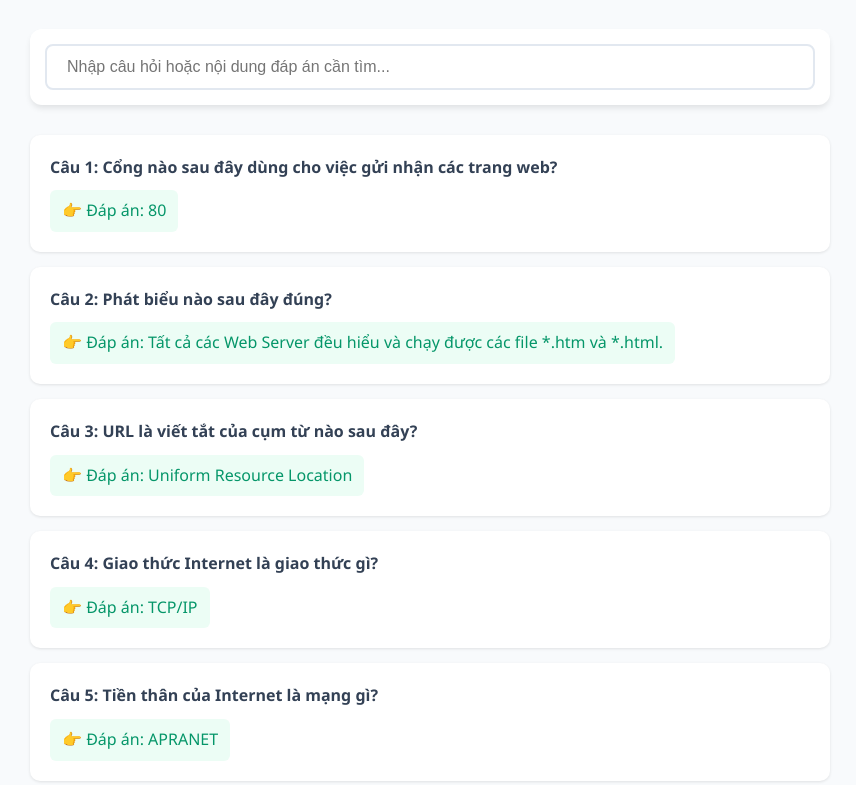
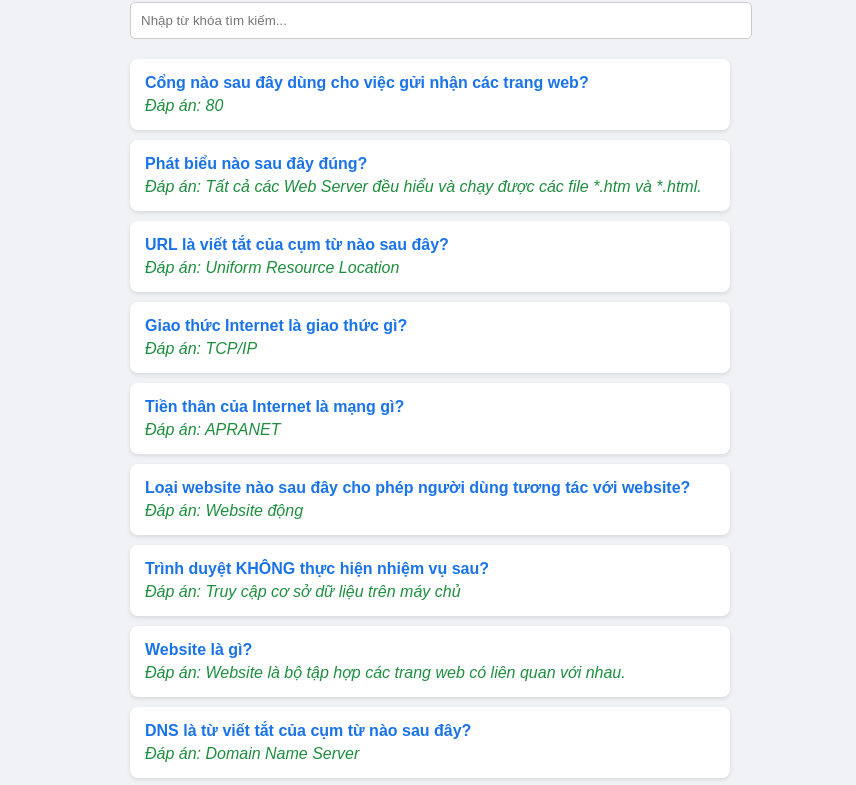
Before and after one commit to longdang28896/Thietkeweb, a plain HTML site: page index.html in a window 1280 px wide. Shown: the part 94-879 px from the top of the page, without its empty margins (210-1066 px from the left). Drawn offline with Linux system fonts and the light colour scheme.

Commit message:
Refactor index.html for better layout and styling
Refactor HTML structure and styling for improved layout and readability.

```diff
--- a/index.html
+++ b/index.html
@@ -5,241 +5,116 @@
     <meta name="viewport" content="width=device-width, initial-scale=1.0">
     <title>Tra cứu Câu hỏi & Đáp án</title>
     <style>
-        :root {
-            --primary-color: #2563eb;
-            --bg-color: #f8fafc;
-            --card-bg: #ffffff;
-            --text-color: #1e293b;
-        }
-
-        body {
-            font-family: 'Segoe UI', Tahoma, Geneva, Verdana, sans-serif;
-            background-color: var(--bg-color);
-            color: var(--text-color);
-            line-height: 1.6;
-            margin: 0;
-            padding: 20px;
-        }
-
-        .container {
-            max-width: 800px;
-            margin: 0 auto;
-        }
-
-        h1 {
-            text-align: center;
-            color: var(--primary-color);
-            margin-bottom: 30px;
-        }
-
-        .search-box {
-            position: sticky;
-            top: 10px;
-            z-index: 100;
-            background: var(--card-bg);
-            padding: 15px;
-            border-radius: 12px;
-            box-shadow: 0 4px 6px -1px rgba(0, 0, 0, 0.1);
-            margin-bottom: 30px;
-        }
-
-        input[type="text"] {
-            width: 100%;
-            padding: 12px 20px;
-            font-size: 16px;
-            border: 2px solid #e2e8f0;
-            border-radius: 8px;
-            outline: none;
-            box-sizing: border-box;
-            transition: border-color 0.3s;
-        }
-
-        input[type="text"]:focus {
-            border-color: var(--primary-color);
-        }
-
-        .question-card {
-            background: var(--card-bg);
-            padding: 20px;
-            border-radius: 10px;
-            margin-bottom: 15px;
-            box-shadow: 0 1px 3px rgba(0,0,0,0.1);
-            transition: transform 0.2s;
-            display: block;
-        }
-
-        .question-card:hover {
-            transform: translateY(-2px);
-        }
-
-        .question-text {
-            font-weight: 600;
-            color: #334155;
-            margin-bottom: 10px;
-            display: block;
-        }
-
-        .answer-text {
-            color: #059669;
-            background: #ecfdf5;
-            padding: 8px 12px;
-            border-radius: 6px;
-            display: inline-block;
-            font-weight: 500;
-        }
-
-        .no-results {
-            text-align: center;
-            color: #94a3b8;
-            margin-top: 50px;
-            display: none;
-        }
-
-        mark {
-            background-color: #fef08a;
-            color: black;
-            padding: 0 2px;
-        }
+        body { font-family: sans-serif; background: #f0f2f5; padding: 20px; }
+        .container { max-width: 600px; margin: auto; }
+        input { width: 100%; padding: 10px; margin-bottom: 20px; border-radius: 5px; border: 1px solid #ccc; }
+        .card { background: white; padding: 15px; margin-bottom: 10px; border-radius: 8px; box-shadow: 0 2px 4px rgba(0,0,0,0.1); }
+        .q { font-weight: bold; color: #1a73e8; }
+        .a { color: #1e8e3e; margin-top: 5px; font-style: italic; }
     </style>
 </head>
 <body>
-
     <div class="container">
-    <h1>📚 Tra cứu Đáp án Trắc nghiệm</h1>
-
-    <div class="search-box">
-        <input type="text" id="searchInput" placeholder="Nhập câu hỏi hoặc nội dung đáp án cần tìm..." onkeyup="filterQuestions()">
+        <h2>🔍 Tra cứu đáp án nhanh</h2>
+        <input type="text" id="search" placeholder="Nhập từ khóa tìm kiếm..." onkeyup="search()">
+        <div id="results"></div>
     </div>
-
-    <div id="questionList">
-        <!-- Dữ liệu sẽ được chèn vào đây bởi JS -->
-    </div>
-
-    <div id="noResults" class="no-results">Không tìm thấy câu hỏi nào phù hợp.</div>
-</div>
-
     <script>
-    const quizData = [
-        { q: "Cổng nào sau đây dùng cho việc gửi nhận các trang web?", a: "80" },
-        { q: "Phát biểu nào sau đây đúng?", a: "Tất cả các Web Server đều hiểu và chạy được các file *.htm và *.html." },
-        { q: "URL là viết tắt của cụm từ nào sau đây?", a: "Uniform Resource Location" },
-        { q: "Giao thức Internet là giao thức gì?", a: "TCP/IP" },
-        { q: "Tiền thân của Internet là mạng gì?", a: "APRANET" },
-        { q: "Loại website nào sau đây cho phép người dùng tương tác với website?", a: "Website động" },
-        { q: "Trình duyệt KHÔNG thực hiện nhiệm vụ sau?", a: "Truy cập cơ sở dữ liệu trên máy chủ" },
-        { q: "Website là gì?", a: "Website là bộ tập hợp các trang web có liên quan với nhau." },
-        { q: "DNS là từ viết tắt của cụm từ nào sau đây?", a: "Domain Name Server" },
-        { q: "Phát biểu nào sau đây không đúng về trang web?", a: "Giữa các trang web có các siêu liên kết (hyperlink), và chỉ cho phép người sử dụng có thể di chuyển từ trang này sang trang khác trong cùng một website" },
-        { q: "Phương án nào sau đây KHÔNG là ưu điểm của website tĩnh?", a: "Người dùng có thể tương tác với website" },
-        { q: "Giao thức nào sau đây là KHÔNG giao thức truyền tải thư tín điện tử?", a: "FTP" },
-        { q: "Giao thức nào được sử dụng để truyền tải siêu văn bản?", a: "HTTP" },
-        { q: "Phát biểu nào sau đây SAI về thương mại điện tử (TMĐT)?", a: "Thương mại điện tử là hoạt động mua-bán sản phẩm (hoặc dịch vụ) tại các chợ và siêu thị" },
-        { q: "Bước đầu tiên của quy trình xây dựng một website gì?", a: "Xác định yêu cầu và phân tích yêu cầu" },
-        { q: "Hệ thống điều hướng chính thường xuất hiện ở thành phần giao diện nào?", a: "Phần đầu trang (Website Header)" },
-        { q: "Quy trình xây dựng một website có bao nhiêu bước?", a: "6" },
-        { q: "Nội dung của trang web là?", a: "Các thành phần có trong trang web. Bao gồm văn bản, hình ảnh, âm thanh, video clip, ảnh động, các file" },
-        { q: "Phát biểu nào sau đây sai?", a: "Liên kết theo đường thẳng (tuyến tính) là loại liên kết phù hợp cho các website hướng người dùng đi theo thứ tự mà họ mong muốn" },
-        { q: "Việc xác định đối tượng độc giả của website là ai, được thực hiện ở bước nào của quy trình thiết kế website?", a: "Xác định yêu cầu và phân tích yêu cầu" },
-        { q: "Website thương mại điện tử là gì?", a: "Website thương mại điện tử là trang thông tin điện tử được thiết lập để phục vụ một phần hoặc toàn bộ quy trình của hoạt động mua bán hàng hóa hay cung ứng dịch vụ..." },
-        { q: "CTA là viết tắt của cụm từ nào?", a: "Call to Action" },
-        { q: "Thành phần nào là dấu hiệu giúp người đọc nhận biết đã đọc hết nội dung của trang web đang được mở?", a: "Phần chân trang (Website Footer)" },
-        { q: "Công cụ hỗ trợ tìm kiếm thường xuất hiện ở vị trí nào trên trang web?", a: "Phần đầu trang (Website Header)" },
-        { q: "Phát biểu nào sau đây KHÔNG ĐÚNG về chiến lược thiết kế website?", a: "Tăng tốc độ truy cập bằng cách tăng việc sử dụng hình ảnh và dữ liệu đa phương tiện (multimedia)" },
-        { q: "Đâu là ví dụ cho ý tưởng thiết kế hướng đến người sử dụng?", a: "Cho phép người dùng tăng kích thước chữ theo nhu cầu sử dụng" },
-        { q: "Logo KHÔNG nên đặt ở vị trí nào trên phần đầu của trang web?", a: "Phải" },
-        { q: "Thành phần Saturation trong chế độ màu HSB có ý nghĩa là gì?", a: "Độ bão hoà màu" },
-        { q: "Yếu tố nào sau đây KHÔNG ảnh hưởng khi lựa chọn màu sắc trong thiết kế web?", a: "Trình độ học vấn" },
-        { q: "Nên sử dụng gam màu nào khi muốn thể hiện ý tưởng tươi vui, cởi mở, kích động, thu hút người xem", a: "Gam màu nóng" },
-        { q: "CMYK là viết tắt của các màu nào?", a: "Cyan, Magenta, Yellow, Black" },
-        { q: "Chế độ màu nào sau đây thích hợp với chỉnh sửa ảnh kỹ thuật số?", a: "RGB" },
-        { q: "Phương pháp phối màu nào sau đây sử dụng 2 màu?", a: "Tương phản" },
-        { q: "Phương pháp phối màu nào sau đây có độ tương phản cao nhất?", a: "Tương phản" },
-        { q: "Hệ màu nào KHÔNG được sử dụng trong thiết kế?", a: "RYB" },
-        { q: "HSB là viết tắt của các thông số nào?", a: "Hue, Saturation, Brightness" },
-        { q: "Phương pháp phối màu nào sau đây sử dụng 3 màu?", a: "Tương đồng" },
-        { q: "Tỉ lệ vàng có giá trị bao nhiêu?", a: "1.618" },
-        { q: "Với hình chữ nhật có kích thước 1000px được áp dụng tỉ lệ vàng thì hình chữ nhật con bên trong có kích thước lớn nhất là bao nhiêu?", a: "616" },
-        { q: "Màu nào sau đây thuộc gam màu trung tính?", a: "Đen" },
-        { q: "Bánh xe màu cơ bản có bao nhiêu màu?", a: "12" },
-        { q: "Màu nào sau đây thuộc gam màu lạnh?", a: "Xanh nước biển" },
-        { q: "Phương pháp phối màu nào sau đây sử dụng ít hơn 3 màu?", a: "Vô sắc" },
-        { q: "Màu nào sau đây thuộc gam màu nóng?", a: "Vàng" },
-        { q: "Bánh xe màu được tạo nên từ những màu cơ bản nào?", a: "Red, Yellow, Blue" },
-        { q: "Cặp màu nào sau đây có độ tương phản cao nhất?", a: "Vàng – Xanh nước biển" },
-        { q: "Nếu tiêu đề chính có kích thước chữ 20pt thì nội dung có kích thước chữ là bao nhiêu pt nếu áp dụng tỉ lệ vàng?", a: "12" },
-        { q: "Nên sử dụng gam màu nào khi muốn thể hiện sự tươi tắn, toả sáng, gợi cảm giác mát mẻ, nhẹ nhàng?", a: "Gam màu lạnh" },
-        { q: "Kết hợp cặp màu nào sau đây sẽ tạo ra màu tím?", a: "Đỏ (red) + Xanh (blue)" },
-        { q: "Cặp màu nào sau đây không phải là cặp màu bổ sung?", a: "Trắng-Đỏ" },
-        { q: "Hệ màu nào tương thích với quang phổ mực in?", a: "CMYK" },
-        { q: "Phát biểu nào sau đây SAI?", a: "Các nền văn hoá khác nhau có chung quan điểm về ý nghĩa và cách sử dụng màu sắc." },
-        { q: "Phương pháp phối màu nào sau đây chỉ sử dụng 1 màu?", a: "Đơn sắc" },
-        { q: "Công cụ nào sau đây tạo ra các vùng chọn có dạng là các khối hình học bất kỳ?", a: "Polygon Lasso Tool" },
-        { q: "Công cụ nào sau đây không dùng để tô màu?", a: "Eraser Tool" },
-        { q: "Thao tác nào sau đây gộp tất cả các lớp có trong file Photoshop thành 1 lớp background?", a: "Flatten Image" },
-        { q: "Công cụ nào cho phép tạo ra các vùng chọn có hình dáng tự do?", a: "Lasso Tool" },
-        { q: "Bản vẽ phác thảo website là?", a: "Sketch" },
-        { q: "Công cụ nào sau đây cho phép thiết lập kiểu chữ mỹ thuật cho văn bản?", a: "Wrap Text" },
-        { q: "Công cụ nào sau đây cho phép nhập một đoạn nội dung văn bản?", a: "Type Tool" },
-        { q: "Nhóm công cụ nào sau đây cho phép tạo vùng chọn có dạng hình học cơ bản?", a: "Nhóm công cụ Marquee" },
-        { q: "Thao tác nào cho phép dán 2 hay nhiều lớp thành 1 lớp?", a: "Merge Visible" },
-        { q: "Nhóm bộ lọc nào cho phép thực hiện các thao tác làm nhoè ảnh?", a: "Blur" },
-        { q: "Nhóm bộ lọc nào cho phép thực hiện các thao tác làm biến dạng hình học một hình ảnh?", a: "Distort" },
-        { q: "Chế độ màu nào sau đây chỉ hỗ trợ thiết kế với các tông màu đen, xám, trắng?", a: "GrayScale" },
-        { q: "Chế độ hoà trộn nào sau đây được dùng để chỉnh cho bức ảnh tối hơn?", a: "Multiply" },
-        { q: "Công cụ nào cho phép nhập nội dung văn bản theo chiều dọc?", a: "Vertical Type Tool" },
-        { q: "Đơn vị đo độ phân giải hình ảnh là?", a: "ppi" },
-        { q: "Công cụ nào sau đây dùng để tô màu chuyển sắc?", a: "Gradient Tool" },
-        { q: "Khi khởi tạo file Photoshop, mục nào sau đây dùng để thiết lập hướng in của ảnh?", a: "Orientation" },
-        { q: "Công cụ nào sau đây cho phép cắt hình ảnh trong Photoshop thành các hình ảnh nhỏ hơn?", a: "Slice Tool" },
-        { q: "Tổ hợp phím nào sau đây sao chép và nhân bản layer?", a: "Ctrl+J" },
-        { q: "Thao tác nào sau đây xóa tất cả các slice đang có?", a: "View> Clear Slices" },
-        { q: "Tổ hợp phím nào được sử dụng để chuyển layer xuống dưới layer khác?", a: "Ctrl+[" },
-        { q: "Thẻ <caption> có chức năng gì?", a: "Tạo tiêu đề cho toàn bộ bảng, tiêu đề được căn giữa" },
-        { q: "Thẻ nào sau đây dùng để ngắt một đoạn văn bản và xuống một dòng mới?", a: "br" },
-        { q: "Bản thiết kế có độ trung thực cao nhất... có các hiệu ứng đi kèm, người dùng có thể tương tác... là?", a: "Prototype" },
-        { q: "Thao tác nào sau đây cho phép tạo nhát cắt từ layer?", a: "Layer > New Layer-based Slice" },
-        { q: "Khi có bức ảnh có độ tương phản cao giữa nền và nhân vật... Công cụ nào sau đây cho phép tạo vùng chọn dễ dàng hơn?", a: "Quick Selection Tool" },
-        { q: "Hệ màu nào được sử dụng phổ biến trong thiết kế website?", a: "RGB" },
-        { q: "Đoạn mã lệnh nào sau đây thiết lập bảng mã Unicode để hiển thị Tiếng Việt cho nội dung trang web?", a: "meta http-equiv=\"Content-Type\" content=\"text/html; charset=UTF-8\"" },
-        { q: "Thẻ nào sau đây tương đương thẻ b?", a: "strong" },
-        { q: "Lựa chọn nào khi xuất bản ảnh cho web sẽ cho phép tạo ra trang HTML với bố cục layout theo các slice đã cắt, nhưng hình ảnh không được hiển thị...?", a: "HTML only" }
+        const data = [
+            {q: "Cổng nào sau đây dùng cho việc gửi nhận các trang web?", a: "80"},
+            {q: "Phát biểu nào sau đây đúng?", a: "Tất cả các Web Server đều hiểu và chạy được các file *.htm và *.html."},
+            {q: "URL là viết tắt của cụm từ nào sau đây?", a: "Uniform Resource Location"},
+            {q: "Giao thức Internet là giao thức gì?", a: "TCP/IP"},
+            {q: "Tiền thân của Internet là mạng gì?", a: "APRANET"},
+            {q: "Loại website nào sau đây cho phép người dùng tương tác với website?", a: "Website động"},
+            {q: "Trình duyệt KHÔNG thực hiện nhiệm vụ sau?", a: "Truy cập cơ sở dữ liệu trên máy chủ"},
+            {q: "Website là gì?", a: "Website là bộ tập hợp các trang web có liên quan với nhau."},
+            {q: "DNS là từ viết tắt của cụm từ nào sau đây?", a: "Domain Name Server"},
+            {q: "Phát biểu nào sau đây không đúng về trang web?", a: "Giữa các trang web có các siêu liên kết (hyperlink), và chỉ cho phép người sử dụng có thể di chuyển từ trang này sang trang khác trong cùng một website"},
+            {q: "Phương án nào sau đây KHÔNG là ưu điểm của website tĩnh?", a: "Người dùng có thể tương tác với website"},
+            {q: "Giao thức nào sau đây là KHÔNG giao thức truyền tải thư tín điện tử?", a: "FTP"},
+            {q: "Giao thức nào được sử dụng để truyền tải siêu văn bản?", a: "HTTP"},
+            {q: "Phát biểu nào sau đây SAI về thương mại điện tử (TMĐT)?", a: "Thương mại điện tử là hoạt động mua-bán sản phẩm (hoặc dịch vụ) tại các chợ và siêu thị"},
+            {q: "Bước đầu tiên của quy trình xây dựng một website gì?", a: "Xác định yêu cầu và phân tích yêu cầu"},
+            {q: "Hệ thống điều hướng chính thường xuất hiện ở thành phần giao diện nào?", a: "Phần đầu trang (Website Header)"},
+            {q: "Quy trình xây dựng một website có bao nhiêu bước?", a: "6"},
+            {q: "Nội dung của trang web là?", a: "Các thành phần có trong trang web. Bao gồm văn bản, hình ảnh, âm thanh, video clip, ảnh động, các file"},
+            {q: "Phát biểu nào sau đây sai?", a: "Liên kết theo đường thẳng (tuyến tính) là loại liên kết phù hợp cho các website hướng người dùng đi theo thứ tự mà họ mong muốn"},
+            {q: "Việc xác định đối tượng độc giả của website là ai, được thực hiện ở bước nào của quy trình thiết kế website?", a: "Xác định yêu cầu và phân tích yêu cầu"},
+            {q: "Website thương mại điện tử là gì?", a: "Website thương mại điện tử là trang thông tin điện tử được thiết lập để phục vụ một phần hoặc toàn bộ quy trình của hoạt động mua bán hàng hóa hay cung ứng dịch vụ..."},
+            {q: "CTA là viết tắt của cụm từ nào?", a: "Call to Action"},
+            {q: "Thành phần nào là dấu hiệu giúp người đọc nhận biết đã đọc hết nội dung của trang web đang được mở?", a: "Phần chân trang (Website Footer)"},
+            {q: "Công cụ hỗ trợ tìm kiếm thường xuất hiện ở vị trí nào trên trang web?", a: "Phần đầu trang (Website Header)"},
+            {q: "Phát biểu nào sau đây KHÔNG ĐÚNG về chiến lược thiết kế website?", a: "Tăng tốc độ truy cập bằng cách tăng việc sử dụng hình ảnh và dữ liệu đa phương tiện (multimedia)"},
+            {q: "Đâu là ví dụ cho ý tưởng thiết kế hướng đến người sử dụng?", a: "Cho phép người dùng tăng kích thước chữ theo nhu cầu sử dụng"},
+            {q: "Logo KHÔNG nên đặt ở vị trí nào trên phần đầu của trang web?", a: "Phải"},
+            {q: "Thành phần Saturation trong chế độ màu HSB có ý nghĩa là gì?", a: "Độ bão hoà màu"},
+            {q: "Yếu tố nào sau đây KHÔNG ảnh hưởng khi lựa chọn màu sắc trong thiết kế web?", a: "Trình độ học vấn"},
+            {q: "Nên sử dụng gam màu nào khi muốn thể hiện ý tưởng tươi vui, cởi mở, kích động, thu hút người xem", a: "Gam màu nóng"},
+            {q: "CMYK là viết tắt của các màu nào?", a: "Cyan, Magenta, Yellow, Black"},
+            {q: "Chế độ màu nào sau đây thích hợp với chỉnh sửa ảnh kỹ thuật số?", a: "RGB"},
+            {q: "Phương pháp phối màu nào sau đây sử dụng 2 màu?", a: "Tương phản"},
+            {q: "Phương pháp phối màu nào sau đây có độ tương phản cao nhất?", a: "Tương phản"},
+            {q: "Hệ màu nào KHÔNG được sử dụng trong thiết kế?", a: "RYB"},
+            {q: "HSB là viết tắt của các thông số nào?", a: "Hue, Saturation, Brightness"},
+            {q: "Phương pháp phối màu nào sau đây sử dụng 3 màu?", a: "Tương đồng"},
+            {q: "Tỉ lệ vàng có giá trị bao nhiêu?", a: "1.618"},
+            {q: "Với hình chữ nhật có kích thước 1000px được áp dụng tỉ lệ vàng thì hình chữ nhật con bên trong có kích thước lớn nhất là bao nhiêu?", a: "616"},
+            {q: "Màu nào sau đây thuộc gam màu trung tính?", a: "Đen"},
+            {q: "Bánh xe màu cơ bản có bao nhiêu màu?", a: "12"},
+            {q: "Màu nào sau đây thuộc gam màu lạnh?", a: "Xanh nước biển"},
+            {q: "Phương pháp phối màu nào sau đây sử dụng ít hơn 3 màu?", a: "Vô sắc"},
+            {q: "Màu nào sau đây thuộc gam màu nóng?", a: "Vàng"},
+            {q: "Bánh xe màu được tạo nên từ những màu cơ bản nào?", a: "Red, Yellow, Blue"},
+            {q: "Cặp màu nào sau đây có độ tương phản cao nhất?", a: "Vàng – Xanh nước biển"},
+            {q: "Nếu tiêu đề chính có kích thước chữ 20pt thì nội dung có kích thước chữ là bao nhiêu pt nếu áp dụng tỉ lệ vàng?", a: "12"},
+            {q: "Nên sử dụng gam màu nào khi muốn thể hiện sự tươi tắn, toả sáng, gợi cảm giác mát mẻ, nhẹ nhàng?", a: "Gam màu lạnh"},
+            {q: "Kết hợp cặp màu nào sau đây sẽ tạo ra màu tím?", a: "Đỏ (red) + Xanh (blue)"},
+            {q: "Cặp màu nào sau đây không phải là cặp màu bổ sung?", a: "Trắng-Đỏ"},
+            {q: "Hệ màu nào tương thích với quang phổ mực in?", a: "CMYK"},
+            {q: "Phát biểu nào sau đây SAI?", a: "Các nền văn hoá khác nhau có chung quan điểm về ý nghĩa và cách sử dụng màu sắc."},
+            {q: "Phương pháp phối màu nào sau đây chỉ sử dụng 1 màu?", a: "Đơn sắc"},
+            {q: "Công cụ nào sau đây tạo ra các vùng chọn có dạng là các khối hình học bất kỳ?", a: "Polygon Lasso Tool"},
+            {q: "Công cụ nào sau đây không dùng để tô màu?", a: "Eraser Tool"},
+            {q: "Thao tác nào sau đây gộp tất cả các lớp có trong file Photoshop thành 1 lớp background?", a: "Flatten Image"},
+            {q: "Công cụ nào cho phép tạo ra các vùng chọn có hình dáng tự do?", a: "Lasso Tool"},
+            {q: "Bản vẽ phác thảo website là?", a: "Sketch"},
+            {q: "Công cụ nào sau đây cho phép thiết lập kiểu chữ mỹ thuật cho văn bản?", a: "Wrap Text"},
+            {q: "Công cụ nào sau đây cho phép nhập một đoạn nội dung văn bản?", a: "Type Tool"},
+            {q: "Nhóm công cụ nào sau đây cho phép tạo vùng chọn có dạng hình học cơ bản?", a: "Nhóm công cụ Marquee"},
+            {q: "Thao tác nào cho phép dán 2 hay nhiều lớp thành 1 lớp?", a: "Merge Visible"},
+            {q: "Nhóm bộ lọc nào cho phép thực hiện các thao tác làm nhoè ảnh?", a: "Blur"},
+            {q: "Nhóm bộ lọc nào cho phép thực hiện các thao tác làm biến dạng hình học một hình ảnh?", a: "Distort"},
+            {q: "Chế độ màu nào sau đây chỉ hỗ trợ thiết kế với các tông màu đen, xám, trắng?", a: "GrayScale"},
+            {q: "Chế độ hoà trộn nào sau đây được dùng để chỉnh cho bức ảnh tối hơn?", a: "Multiply"},
+            {q: "Công cụ nào cho phép nhập nội dung văn bản theo chiều dọc?", a: "Vertical Type Tool"},
+            {q: "Đơn vị đo độ phân giải hình ảnh là?", a: "ppi"},
+            {q: "Công cụ nào sau đây dùng để tô màu chuyển sắc?", a: "Gradient Tool"},
+            {q: "Khi khởi tạo file Photoshop, mục nào sau đây dùng để thiết lập hướng in của ảnh?", a: "Orientation"},
+            {q: "Công cụ nào sau đây cho phép cắt hình ảnh trong Photoshop thành các hình ảnh nhỏ hơn?", a: "Slice Tool"},
+            {q: "Tổ hợp phím nào sau đây sao chép và nhân bản layer?", a: "Ctrl+J"},
+            {q: "Thao tác nào sau đây xóa tất cả các slice đang có?", a: "View> Clear Slices"},
+            {q: "Tổ hợp phím nào được sử dụng để chuyển layer xuống dưới layer khác?", a: "Ctrl+["},
+            {q: "Thẻ <caption> có chức năng gì?", a: "Tạo tiêu đề cho toàn bộ bảng, tiêu đề được căn giữa"},
+            {q: "Thẻ nào sau đây dùng để ngắt một đoạn văn bản và xuống một dòng mới?", a: "br"},
+            {q: "Bản thiết kế có độ trung thực cao nhất... có các hiệu ứng đi kèm, người dùng có thể tương tác... là?", a: "Prototype"},
+            {q: "Thao tác nào sau đây cho phép tạo nhát cắt từ layer?", a: "Layer > New Layer-based Slice"},
+            {q: "Khi có bức ảnh có độ tương phản cao giữa nền và nhân vật... Công cụ nào sau đây cho phép tạo vùng chọn dễ dàng hơn?", a: "Quick Selection Tool"},
+            {q: "Hệ màu nào được sử dụng phổ biến trong thiết kế website?", a: "RGB"},
+            {q: "Đoạn mã lệnh nào sau đây thiết lập bảng mã Unicode để hiển thị Tiếng Việt cho nội dung trang web?", a: "meta http-equiv=\"Content-Type\" content=\"text/html; charset=UTF-8\""},
+            {q: "Thẻ nào sau đây tương đương thẻ b?", a: "strong"},
+            {q: "Lựa chọn nào khi xuất bản ảnh cho web sẽ cho phép tạo ra trang HTML với bố cục layout theo các slice đã cắt, nhưng hình ảnh không được hiển thị...?", a: "HTML only"}
         ];
 
-    const listContainer = document.getElementById('questionList');
-
-    function displayQuestions(data) {
-        listContainer.innerHTML = '';
-        data.forEach((item, index) => {
-            const card = document.createElement('div');
-            card.className = 'question-card';
-            card.innerHTML = `
-                <span class="question-text">Câu ${index + 1}: ${item.q}</span>
-                <div class="answer-text">👉 Đáp án: ${item.a}</div>
-            `;
-            listContainer.appendChild(card);
-        });
+        function show(list) {
+            document.getElementById('results').innerHTML = list.map(i => `<div class="card"><div class="q">${i.q}</div><div class="a">Đáp án: ${i.a}</div></div>`).join('');
         }
 
-    function filterQuestions() {
-        const term = document.getElementById('searchInput').value.toLowerCase();
-        const filtered = quizData.filter(item =>
-            item.q.toLowerCase().includes(term) ||
-            item.a.toLowerCase().includes(term)
-        );
-
-        displayQuestions(filtered);
-
-        const noResults = document.getElementById('noResults');
-        if (filtered.length === 0) {
-            noResults.style.display = 'block';
-        } else {
-            noResults.style.display = 'none';
+        function search() {
+            let k = document.getElementById('search').value.toLowerCase();
+            show(data.filter(i => i.q.toLowerCase().includes(k) || i.a.toLowerCase().includes(k)));
         }
-    }
-
-    // Khởi tạo hiển thị lần đầu
-    displayQuestions(quizData);
+        show(data);
     </script>
-
 </body>
 </html>
```
Lines whose indentation alone changed are shown as unchanged.
